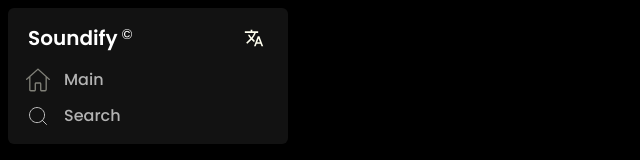
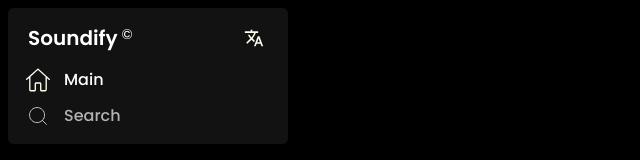
Before and after one commit to chronosgit/soundify, a Vue app: page / in a window 1280 px wide. Shown: the top 160 px of the page, without its empty margins (0-640 px from the left). Built offline with nearby package versions, Linux system fonts and the light colour scheme.

Commit message:
style: removed components etc

```diff
--- a/src/modules/sidebar/Sidebar.vue
+++ b/src/modules/main/Main.vue
@@ -7,7 +7,7 @@
 		</div>
 
 		<div class="flex flex-col gap-y-3">
-			<FeatureMain />
+			<FeatureHome />
 
 			<FeatureSearch />
 		</div>
@@ -18,11 +18,11 @@
 	import { defineComponent } from 'vue';
 	import Logo from '@/components/Logo.vue';
 	import Localization from '@/components/Localization.vue';
-	import FeatureMain from './components/FeatureMain.vue';
+	import FeatureHome from './components/FeatureHome.vue';
 	import FeatureSearch from './components/FeatureSearch.vue';
 
 	export default defineComponent({
-		name: 'Sidebar',
-		components: { Logo, Localization, FeatureMain, FeatureSearch },
+		name: 'Main',
+		components: { Logo, Localization, FeatureHome, FeatureSearch },
 	});
 </script>
--- a/src/modules/sidebar/components/FeatureMain.vue
+++ b/src/modules/main/components/FeatureHome.vue
@@ -22,7 +22,7 @@
 	import House from './House.vue';
 
 	export default defineComponent({
-		name: 'SidebarFeatureMain',
+		name: 'Main_FeatureHome',
 		mixins: [ActiveLinkMixin],
 		components: { House },
 		methods: {
--- a/src/modules/sidebar/components/FeatureSearch.vue
+++ b/src/modules/main/components/FeatureSearch.vue
@@ -20,7 +20,7 @@
 	import Search from './Search.vue';
 
 	export default defineComponent({
-		name: 'SidebarFeatureSearch',
+		name: 'Main_FeatureSearch',
 		components: { Search },
 		methods: {
 			toSearchbar() {
--- a/src/modules/sidebar/components/House.vue
+++ b/src/modules/main/components/House.vue
@@ -31,7 +31,7 @@
 	import { defineComponent } from 'vue';
 
 	export default defineComponent({
-		name: 'SidebarHouse',
+		name: 'Main_House',
 		mixins: [ActiveLinkMixin],
 		props: {
 			class: {
--- a/src/modules/sidebar/components/Search.vue
+++ b/src/modules/main/components/Search.vue
@@ -21,7 +21,7 @@
 	import { defineComponent } from 'vue';
 
 	export default defineComponent({
-		name: 'SidebarSearch',
+		name: 'Main_Search',
 		props: {
 			class: {
 				type: String,
--- a/src/modules/sidebar/mixins/ActiveLinkMixin.vue
+++ b/src/modules/main/mixins/ActiveLinkMixin.vue
@@ -5,7 +5,7 @@
 				const currentRoute = this.$router.currentRoute;
 				const currentPath = currentRoute.value.path;
 
-				return currentPath !== '/';
+				return currentPath === '/';
 			},
 		},
 	};
--- a/src/views/Home.vue
+++ b/src/views/Home.vue
@@ -1,15 +1,15 @@
 <template>
 	<div class="p-2">
-		<Sidebar />
+		<Main />
 	</div>
 </template>
 
 <script lang="ts">
 	import { defineComponent } from 'vue';
-	import Sidebar from '@/modules/sidebar/Sidebar.vue';
+	import Main from '@/modules/main/Main.vue';
 
 	export default defineComponent({
 		name: 'Home',
-		components: { Sidebar },
+		components: { Main },
 	});
 </script>
```
